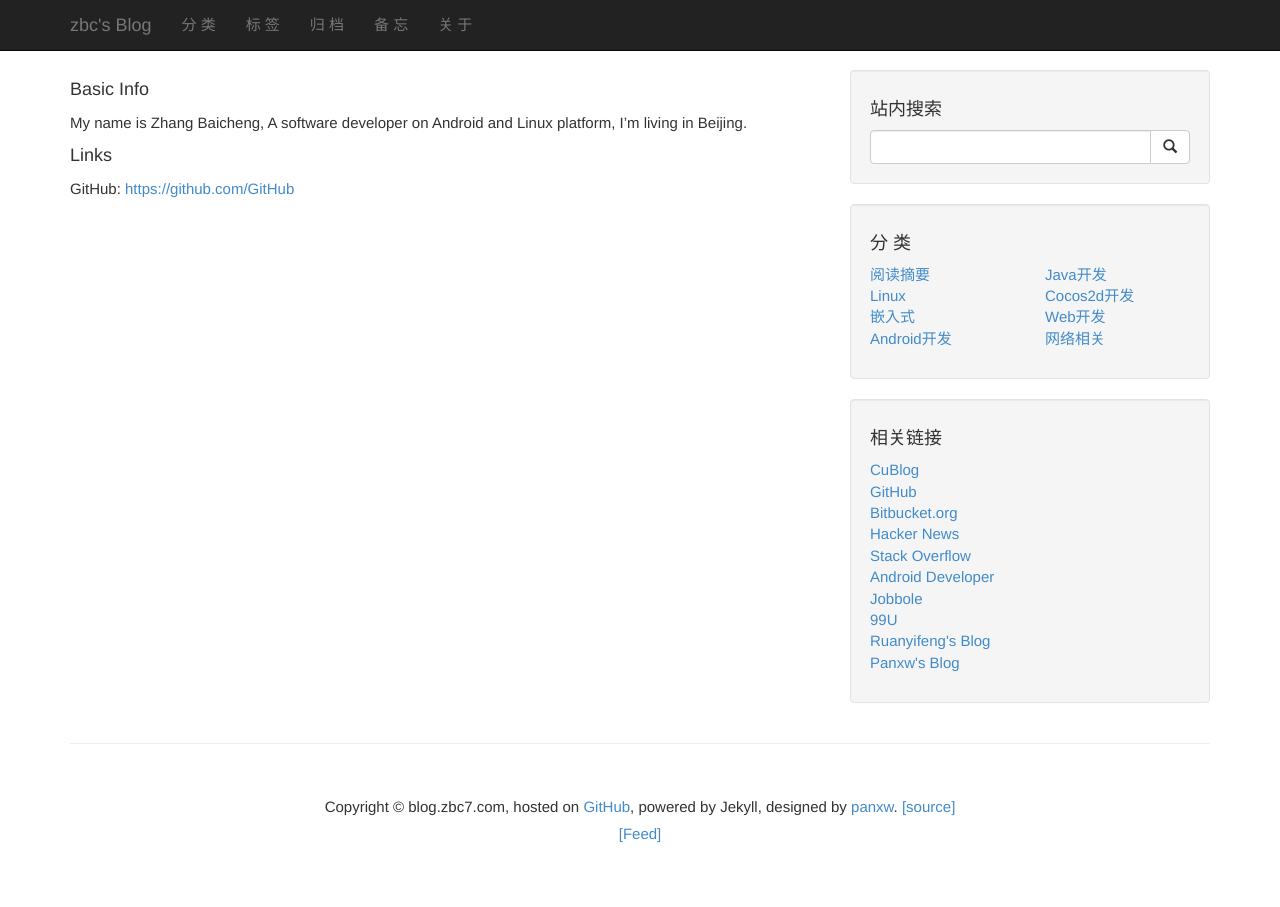
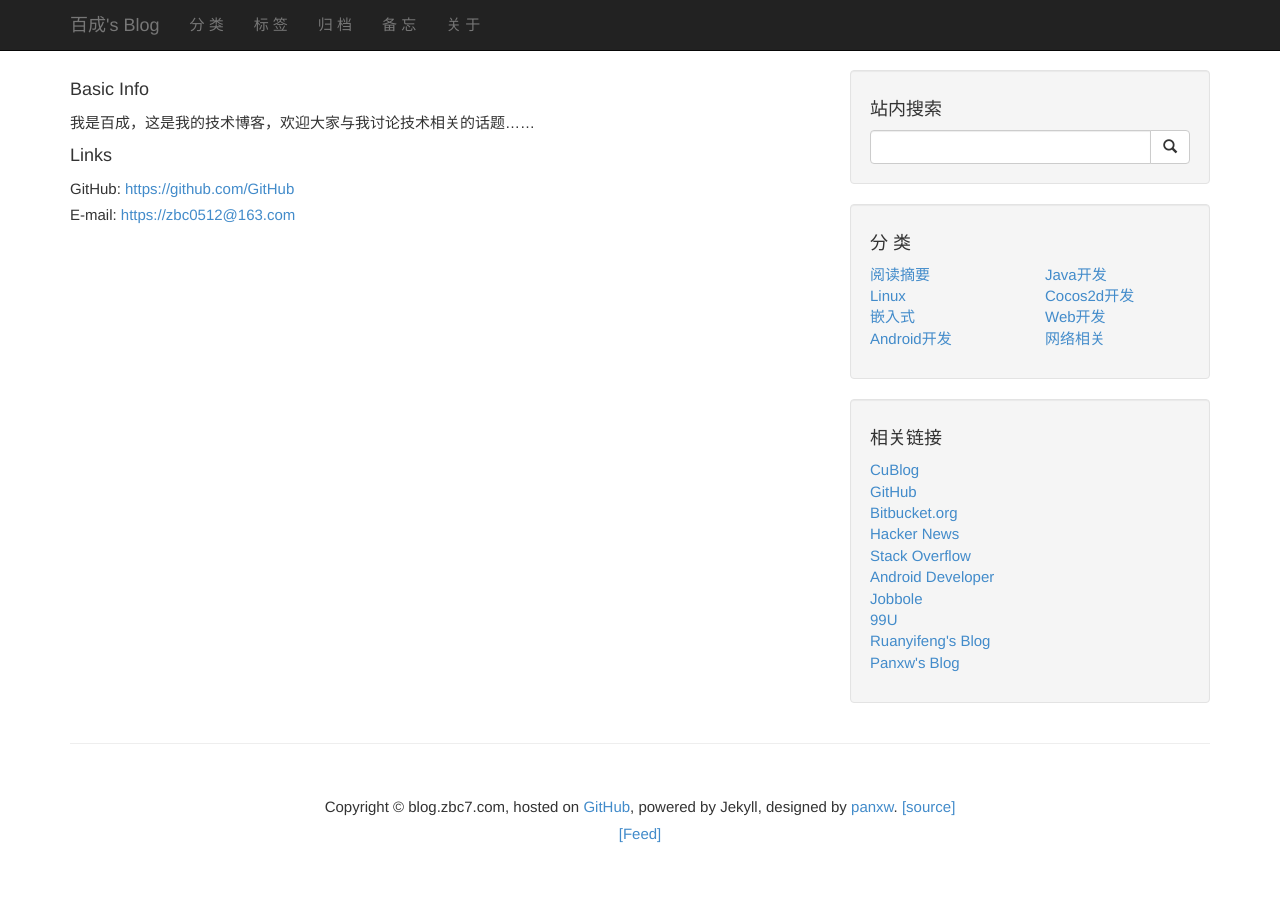
Before and after one commit to zbc0512/zbc0512.github.io, a Jekyll site: the page built from about.md, in a window 1280 px wide. Built offline with Jekyll 4.4.1, drawn with Linux system fonts in a browser that asks for light colours; Markdown is read by kramdown in place of the engine named in the settings; comment, search, counter and statistics services are not loaded.

Commit message:
update baicheng

```diff
--- a/_config.yml
+++ b/_config.yml
@@ -11,8 +11,8 @@ paginate_path: "page:num"
 
 # presonal config
 domain: blog.zbc7.com
-title: zbc's Blog
-description: Android, Cocos2d, Java Web, Linux, reading...
+title: 百成's Blog
+description: 欢迎来到百成的技术分享世界……
 author: zbc
 email: zbc0512@163.com
 github: zbcblog
--- a/about.md
+++ b/about.md
@@ -3,7 +3,8 @@ layout: default
 title: "关于：About"
 ---
 ####Basic Info
-My name is Zhang Baicheng, A software developer on Android and Linux platform, I'm living in Beijing.
+我是百成，这是我的技术博客，欢迎大家与我讨论技术相关的话题……
 
 ####Links
 GitHub: <https://github.com/{{ site.github }}>
+E-mail: <https://zbc0512@163.com>
```
